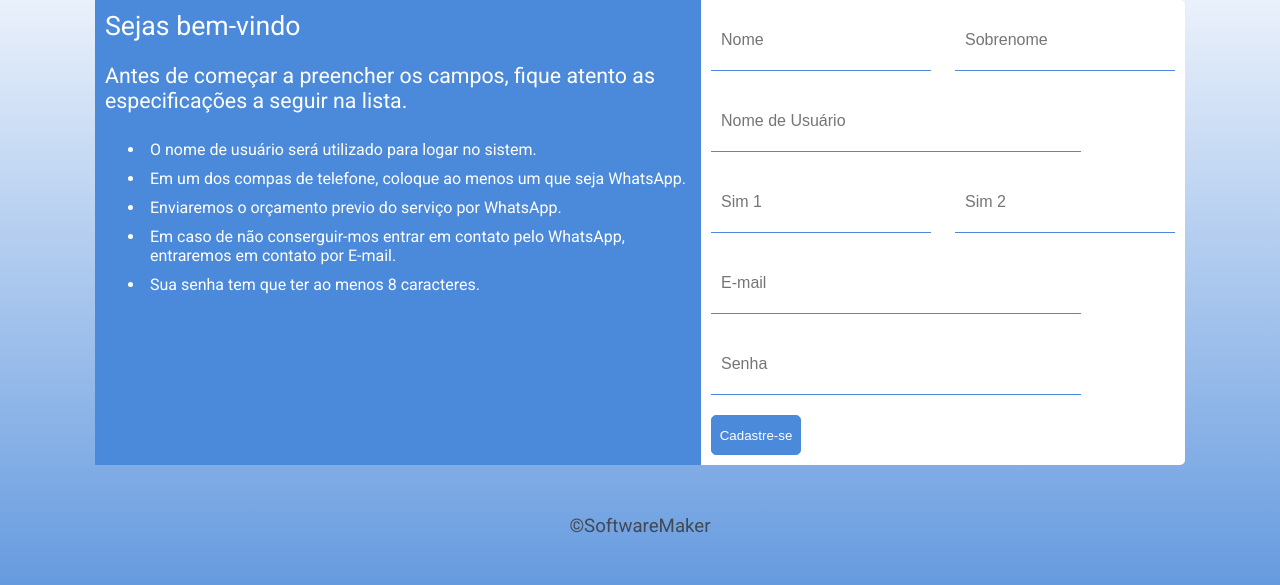
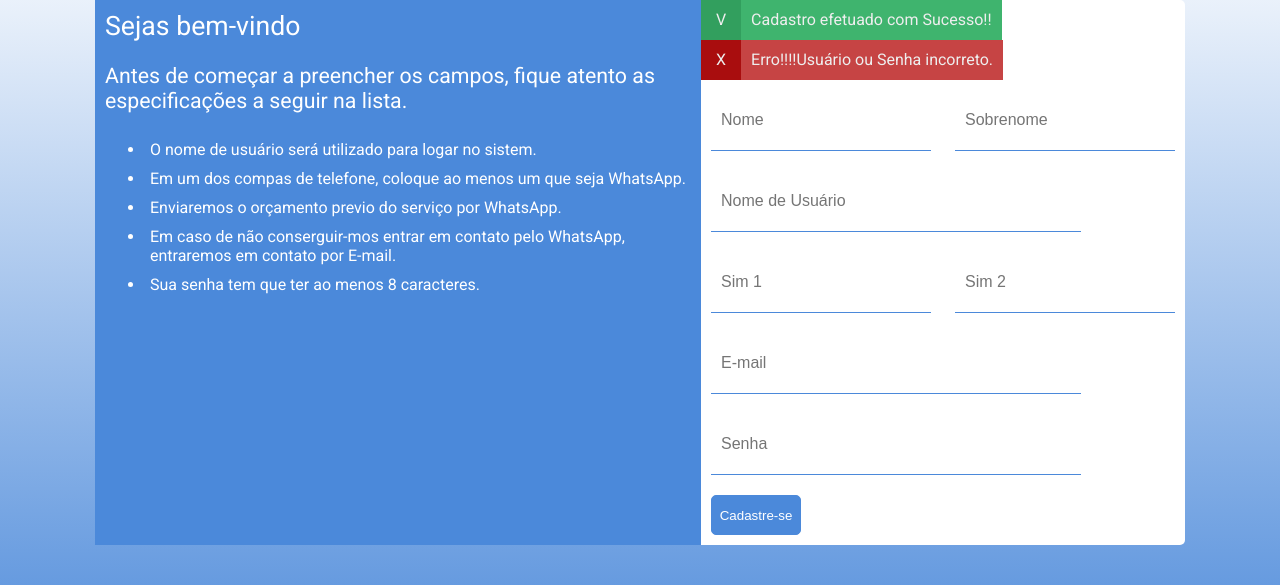
Before and after one commit to miguel8000/projetoADS, a PHP site: page /CadastroCliente.html in a window 1280 px wide. Shown: the part 94-679 px from the top of the page. Run offline with PHP 8.4, Linux system fonts and the light colour scheme.

Commit message:
Miguel
Mensagem de Error e Sucesso.

```diff
--- a/CadastroCliente.html
+++ b/CadastroCliente.html
@@ -35,6 +35,18 @@
 				<!--fim da div dos avisos -->
 				<!--div para separar o formulario da div do aviso -->
 				<div class="divFormulario">
+					<!--Mensagem de Sucesso -->
+					<div class="conteinerMensagemErrorSucesso">
+						<div class="iconMensagemErrorSucesso sucCorMesnsagemV">V</div>
+						<div class="mensagemErrorSucesso sucCorMesnsagem">Cadastro efetuado com Sucesso!!</div>
+					</div>
+					<!--fim mensagem Sucesso -->
+					<!--Mensagem de ERROR -->
+					<div class="conteinerMensagemErrorSucesso">
+						<div class="iconMensagemErrorSucesso errorCorMesnsagemX">X</div>
+						<div class="mensagemErrorSucesso errorCorMesnsagem">Erro!!!!Usuário ou Senha incorreto.</div>
+					</div>
+					<!--fim mensagem Error -->
 					<form>
 						<!--inputs com nome e sobrenome -->
 						<input class="inputtextMenor" type="text" name="Nome" placeholder="Nome" required="">
--- a/css/estiloCadastroCliente.css
+++ b/css/estiloCadastroCliente.css
@@ -31,6 +31,41 @@ section{
 	background-color: #fff;
 	box-sizing: border-box;
 	border-radius: 5px;
+}
+/*MENSAGENS DE ERROR E SECESSO*/
+.conteinerMensagemErrorSucesso{
+	display: flex;
+	width: 100%;
+	margin: auto;
+	height: 40px;
+	margin: auto;
+	border-radius: 1px solid;
+}
+.mensagemErrorSucesso{
+	text-align: center;
+	color: #eee;
+	padding: 10px;
+	box-sizing: border-box;
+}
+.iconMensagemErrorSucesso{
+	width: 40px;
+	height: 40px;
+	text-align: center;
+	color: #eee;
+	padding: 10px;
+	box-sizing: border-box;
+}
+.sucCorMesnsagem{
+	background-color: rgb(63, 180, 110);
+}
+.sucCorMesnsagemV{
+	background-color: rgb(50, 159, 94);
+}
+.errorCorMesnsagem{
+	background-color: rgb(198, 68, 68);
+}
+.errorCorMesnsagemX{
+	background-color: rgb(169, 13, 14);
 }
 /*Formulario*/
 input{
```
Also changed, not shown: css/estiloLoginAdm.css (+41 -5 lines), loginADM.html (+17 -5 lines), img/close.png (added).
